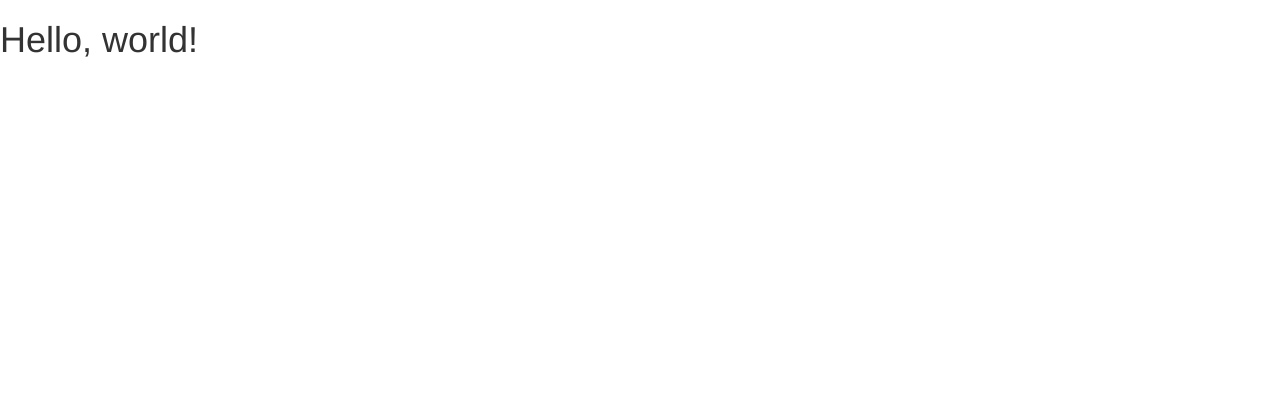
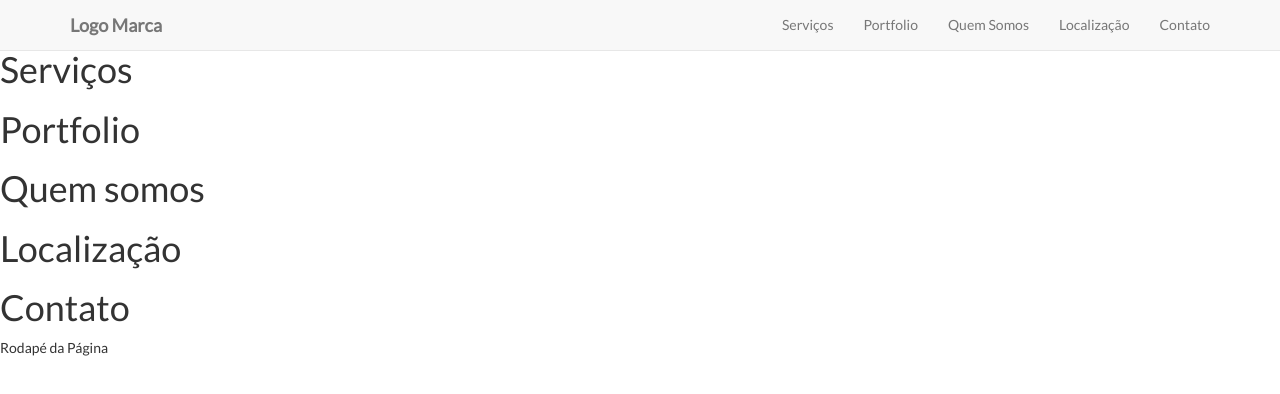
Before and after one commit to sidcleyWilker/BootStrap, a plain HTML site: page index.html in a window 1280 px wide. Drawn offline with nearby package versions, Linux system fonts and the light colour scheme.

Commit message:
Menu de navegacao da pagina

```diff
--- /dev/null
+++ b/css/estilo.css
@@ -0,0 +1,13 @@
+*{
+	font-family: 'Lato',
+	sans-serif;
+	font-weight: 300;
+}
+
+body {
+	padding-top: 30px;
+}
+
+.navbar-brand {
+	font-weight: 700;
+}
--- a/index.html
+++ b/index.html
@@ -6,11 +6,87 @@
     <meta http-equiv="X-UA-Compatible" content="IE=edge">
     <meta name="viewport" content="width=device-width, initial-scale=1">
     <title>Bootstrap Template</title>
+    <link href="https://fonts.googleapis.com/css?family=Lato" rel="stylesheet">
     <link href="css/bootstrap.min.css" rel="stylesheet">
+    <link href="css/estilo.css" rel="stylesheet">
   </head>
 
   <body>
-    <h1>Hello, world!</h1>
+
+      <!-- Menu da aplicação -->
+      <nav class="navbar navbar-default navbar-fixed-top">
+        <div class="container">
+
+          <div class="navbar-header">
+            <button type="button" class="navbar-toggle" data-toggle="collapse" data-target="#menu-navegacao">
+              <span class="icon-bar"></span>
+              <span class="icon-bar"></span>
+              <span class="icon-bar"></span>
+            </button>
+            <a href="#page-top" class="navbar-brand">Logo Marca</a>
+          </div>
+
+          <div class="collapse navbar-collapse" id="menu-navegacao">
+            <ul class="nav navbar-nav navbar-right">
+              <li><a href="#page-top"></a></li>
+              <li>
+                <a href="#servicos" class="">Serviços</a>
+              </li>
+              <li>
+                <a href="#portfolio" class="">Portfolio</a>
+              </li>
+              <li>
+                <a href="#quemsomos" class="">Quem Somos </a>
+              </li>
+              <li>
+                <a href="#localizacao" class="">Localização</a>
+              </li>
+              <li>
+                <a href="#contato" class="">Contato</a>
+              </li>
+            </ul>
+          </div>
+
+        </div>
+      </nav>
+      <!-- // Menu da aplicação -->
+
+      <!-- Slider da aplicação -->
+      <!-- // Slider da aplicação -->
+
+      <!-- Serviços -->
+      <div id="servicos">
+        <h1>Serviços</h1>
+      </div>
+      <!-- // Serviços -->
+
+      <!-- Portfolio -->
+      <div id="portfolio">
+        <h1>Portfolio</h1>
+      </div>
+      <!-- // Portfolio -->
+
+      <!-- Quem somos -->
+      <div id="quemsomos">
+        <h1>Quem somos</h1>
+      </div>
+      <!-- // Quem somos -->
+
+      <!-- Localização -->
+      <div id="localizacao">
+        <h1>Localização</h1>
+      </div>
+      <!-- // Localização-->
+
+      <!-- Contato -->
+      <div id="contato">
+        <h1>Contato</h1>
+      </div>
+      <!-- // Contato -->
+
+      <footer>
+        Rodapé da Página
+      </footer>
 
     <script src="https://ajax.googleapis.com/ajax/libs/jquery/1.12.4/jquery.min.js"></script>
     <script src="js/bootstrap.min.js"></script>
```
